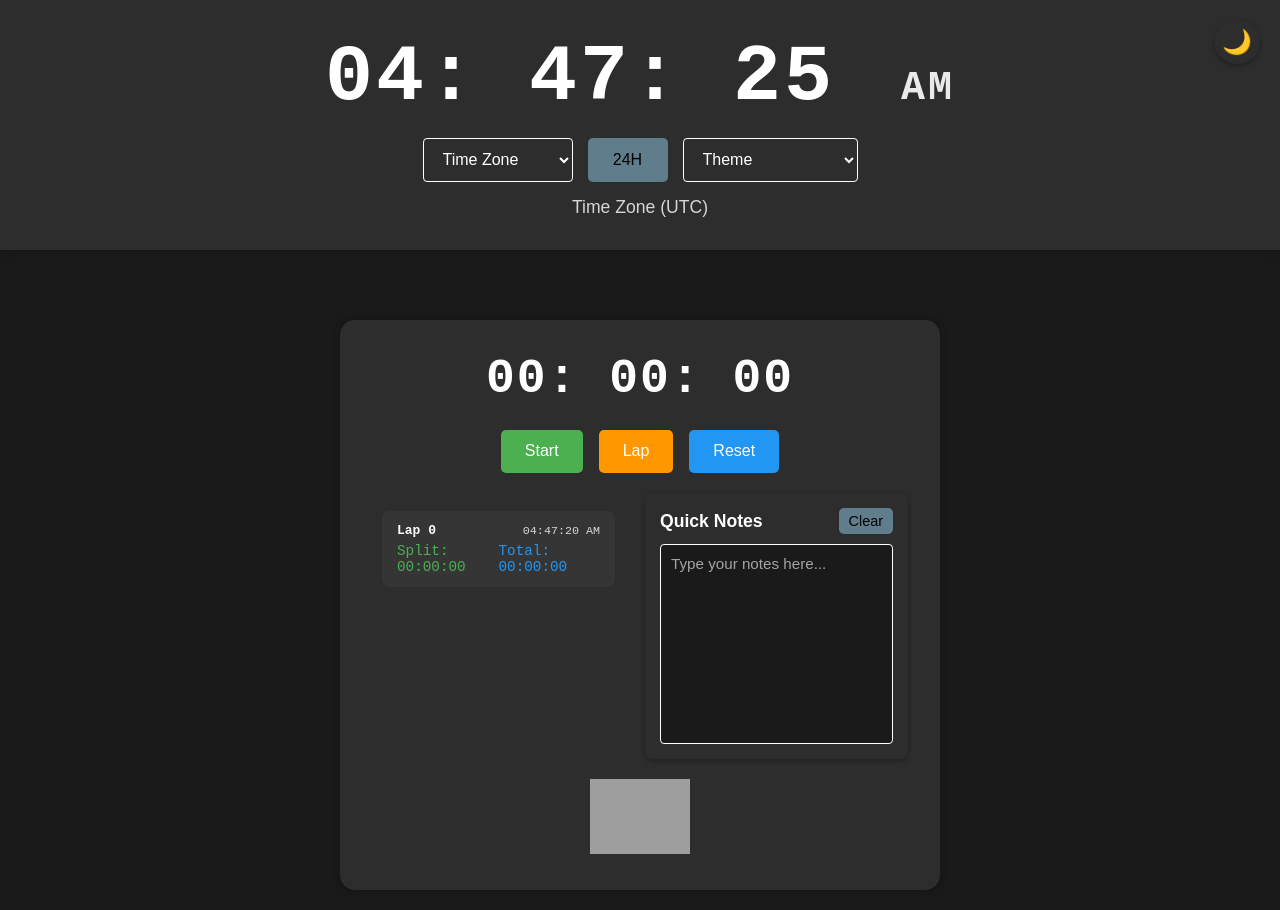
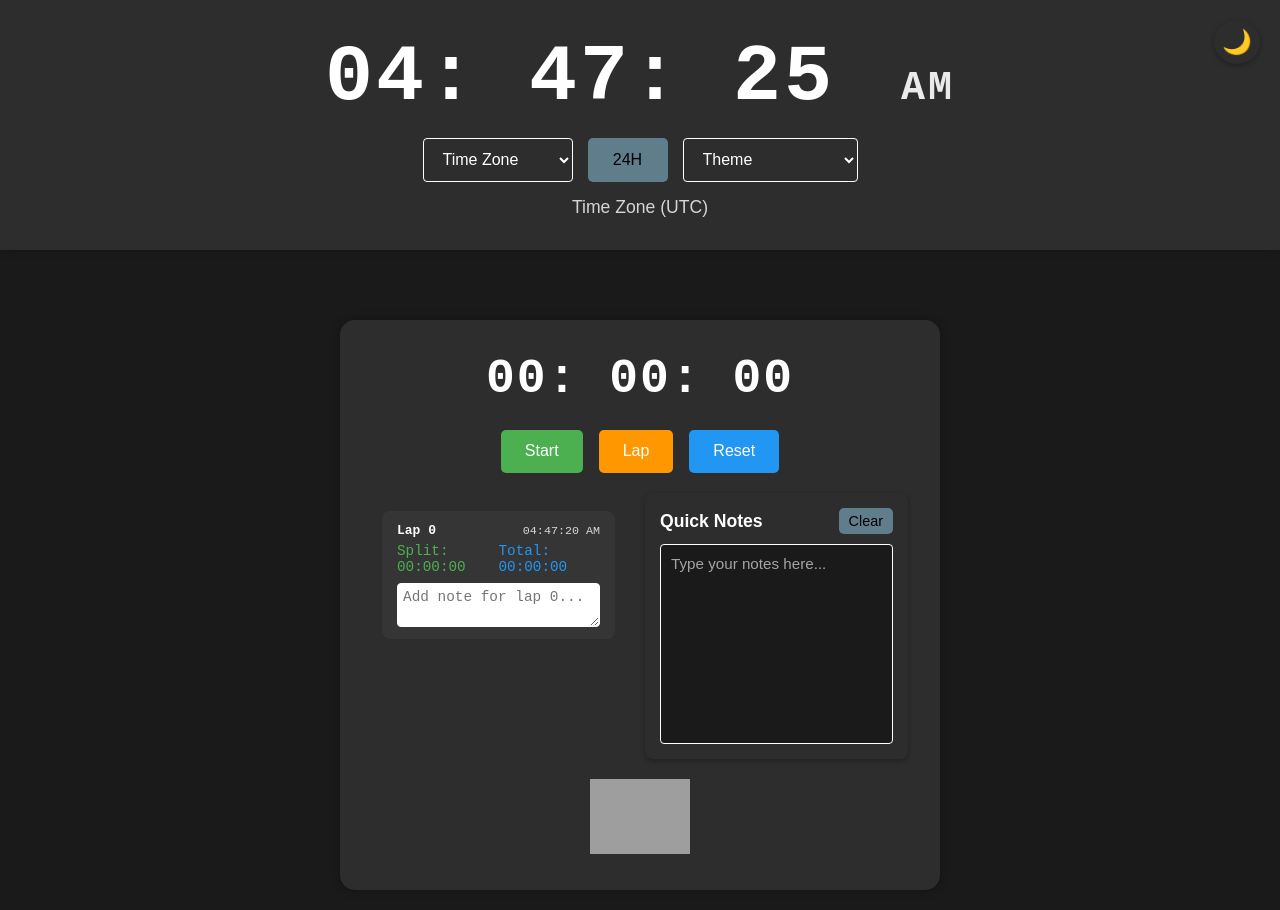
Before and after one commit to P-SUBHAM/portfoliomark1, a plain HTML site: page stopwatch/index.html in a window 1280 px wide. Drawn offline with Linux system fonts and the light colour scheme; grey boxes are pictures that could not be loaded.

Commit message:
added notes feature to laps

```diff
--- a/stopwatch/static/script.js
+++ b/stopwatch/static/script.js
@@ -199,6 +199,9 @@ function addLap() {
             <span class="lap-split">Split: ${formatTime(lapTime)}</span>
             <span class="lap-total">Total: ${formatTime(currentTime)}</span>
         </div>
+        <div class="lap-notes">
+            <textarea class="lap-notes-input" placeholder="Add note for lap..."></textarea>
+        </div>
     `;
     lapsList.insertBefore(li, lapsList.firstChild);
 }
@@ -214,6 +217,9 @@ function addInitialLap() {
         <div class="lap-times">
             <span class="lap-split">Split: 00:00:00</span>
             <span class="lap-total">Total: 00:00:00</span>
+        </div>
+        <div class="lap-notes">
+            <textarea class="lap-notes-input" placeholder="Add note for lap 0..."></textarea>
         </div>
     `;
     lapsList.appendChild(li);
--- a/stopwatch/static/style.css
+++ b/stopwatch/static/style.css
@@ -311,6 +311,22 @@ body {
     background-color: var(--lap-alt-bg);
 }
 
+.lap-notes {
+    margin-top: 8px;
+    display: flex;
+    flex-direction: column;
+}
+
+.lap-notes-input {
+    width: 100%;
+    min-height: 40px;
+    padding: 5px;
+    font-size: 0.9rem;
+    resize: vertical;
+    border-radius: 4px;
+    border: 1px solid var(--text-color);
+}
+
 /* Dark Mode Themes */
 .dark-mode.neon {
     --bg-color: #000000;
```
